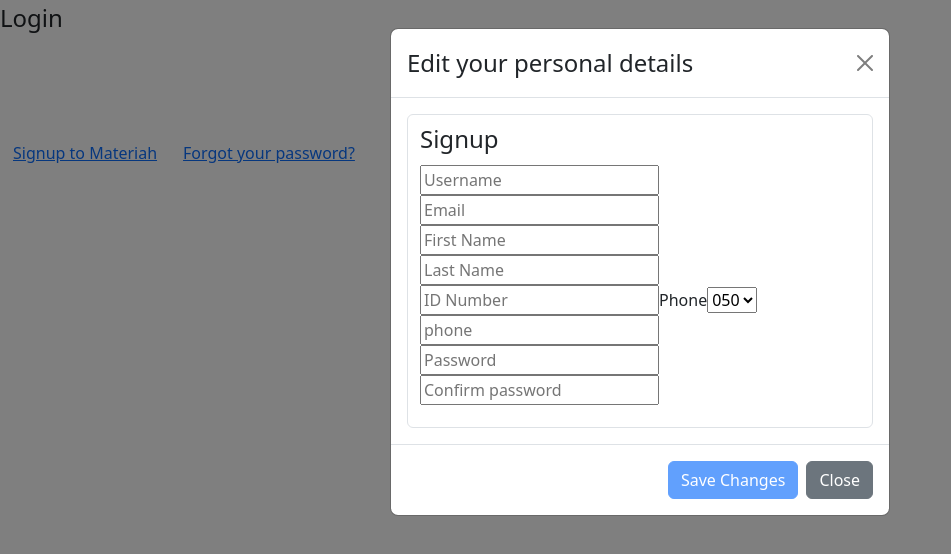
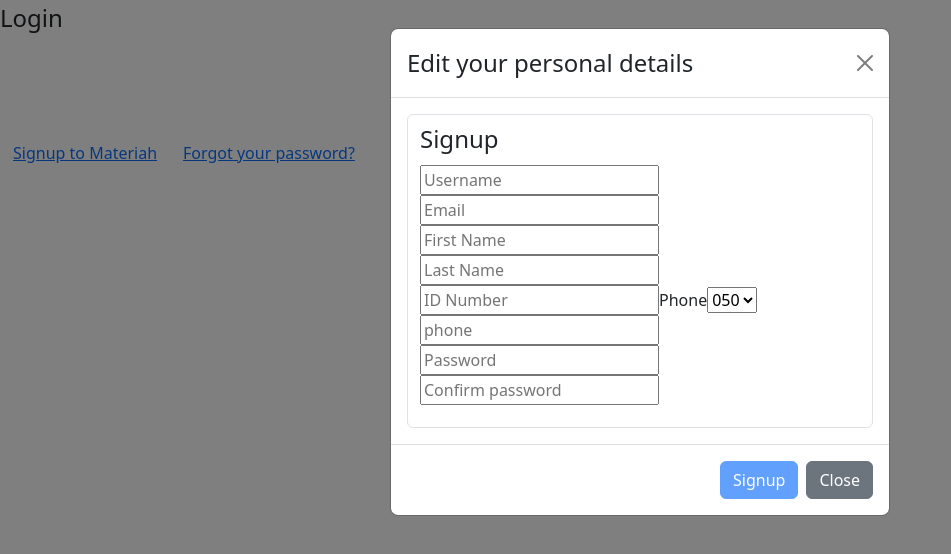
Before and after one commit to Anatomyah/materiahfront, a React (Create React App) app: page /login in a window 1280 px wide. Both pictures are taken after a click on the button "Signup to Materiah". Shown: the top 554 px of the page, without its empty margins (0-951 px from the left). Built offline with nearby package versions, Linux system fonts and the light colour scheme.

Commit message:
first commit

```diff
--- a/package.json
+++ b/package.json
@@ -18,6 +18,7 @@
     "react-infinite-scroller": "^1.2.6",
     "react-router-dom": "^6.15.0",
     "react-scripts": "5.0.1",
+    "react-toastify": "^9.1.3",
     "web-vitals": "^2.1.4"
   },
   "scripts": {
--- a/src/App.js
+++ b/src/App.js
@@ -2,6 +2,7 @@
 import Login from "./pages/Login";
 import TopNavBar from "./components/TopNavbar";
 import SiteRoutes from "./components/SiteRoutes";
+import { ToastContainer } from "react-toastify";
 
 export const AppContext = createContext(null);
 
@@ -13,6 +14,7 @@
 
   return (
     <>
+      <ToastContainer />
       <AppContext.Provider
         value={{
           isLogged,
--- a/src/components/SignupModal.jsx
+++ b/src/components/SignupModal.jsx
@@ -75,7 +75,6 @@
         return [...prevState, ...newErrorMessages];
       });
     } else {
-      console.log(phonePrefix);
       signup({
         username,
         email,
@@ -90,7 +89,6 @@
         setUserFirstName,
       }).then((res) => {
         if (res) {
-          console.log(username, password);
           login({ username, password }, setToken, setFirstName).then((res) => {
             if (res) {
               setIsLogged(true);
@@ -212,7 +210,7 @@
               handleSubmit(e);
             }}
           >
-            Save Changes
+            Signup
           </Button>
           <Button variant="secondary" onClick={handleClose}>
             Close
--- a/src/components/TopNavbar.jsx
+++ b/src/components/TopNavbar.jsx
@@ -1,39 +1,46 @@
-import Container from 'react-bootstrap/Container';
-import Nav from 'react-bootstrap/Nav';
-import Navbar from 'react-bootstrap/Navbar';
-import NavDropdown from 'react-bootstrap/NavDropdown';
-import {logout} from "../client";
-import {useContext} from "react";
-import {AppContext} from "../App";
-import {Link} from "react-router-dom";
+import Container from "react-bootstrap/Container";
+import Nav from "react-bootstrap/Nav";
+import Navbar from "react-bootstrap/Navbar";
+import NavDropdown from "react-bootstrap/NavDropdown";
+import { logout } from "../client";
+import { useContext } from "react";
+import { AppContext } from "../App";
+import { Link } from "react-router-dom";
+import "react-toastify/dist/ReactToastify.css";
+import { toast } from "react-toastify";
 
 function TopNavBar() {
-    const {token, setIsLogged} = useContext(AppContext);
+  const { token, setIsLogged } = useContext(AppContext);
   const handleLogout = async () => {
     try {
       await logout(token);
     } catch (error) {
-            console.error('Error during logout:', error);
+      console.error("Error during logout:", error);
     }
-        setIsLogged(false)
-    }
+    setIsLogged(false);
+    toast("See you soon!");
+  };
 
   return (
     <Navbar collapseOnSelect expand="lg" className="bg-body-tertiary">
       <Container>
-                <Navbar.Brand as={Link} to="/">Materiah</Navbar.Brand>
-                <Navbar.Toggle aria-controls="responsive-navbar-nav"/>
+        <Navbar.Brand as={Link} to="/">
+          Materiah
+        </Navbar.Brand>
+        <Navbar.Toggle aria-controls="responsive-navbar-nav" />
         <Navbar.Collapse id="responsive-navbar-nav">
           <Nav className="me-auto">
             <Nav.Link onClick={handleLogout}>Logout</Nav.Link>
-                        <Nav.Link as={Link} to="/account">Account</Nav.Link>
+            <Nav.Link as={Link} to="/account">
+              Account
+            </Nav.Link>
             <NavDropdown title="Dropdown" id="collasible-nav-dropdown">
               <NavDropdown.Item href="#action/3.1">Action</NavDropdown.Item>
               <NavDropdown.Item href="#action/3.2">
                 Another action
               </NavDropdown.Item>
               <NavDropdown.Item href="#action/3.3">Something</NavDropdown.Item>
-                            <NavDropdown.Divider/>
+              <NavDropdown.Divider />
               <NavDropdown.Item href="#action/3.4">
                 Separated link
               </NavDropdown.Item>
```
Also changed, not shown: 1 other file (tests, documents, lock files or other folders). Lines whose indentation alone changed are shown as unchanged.
